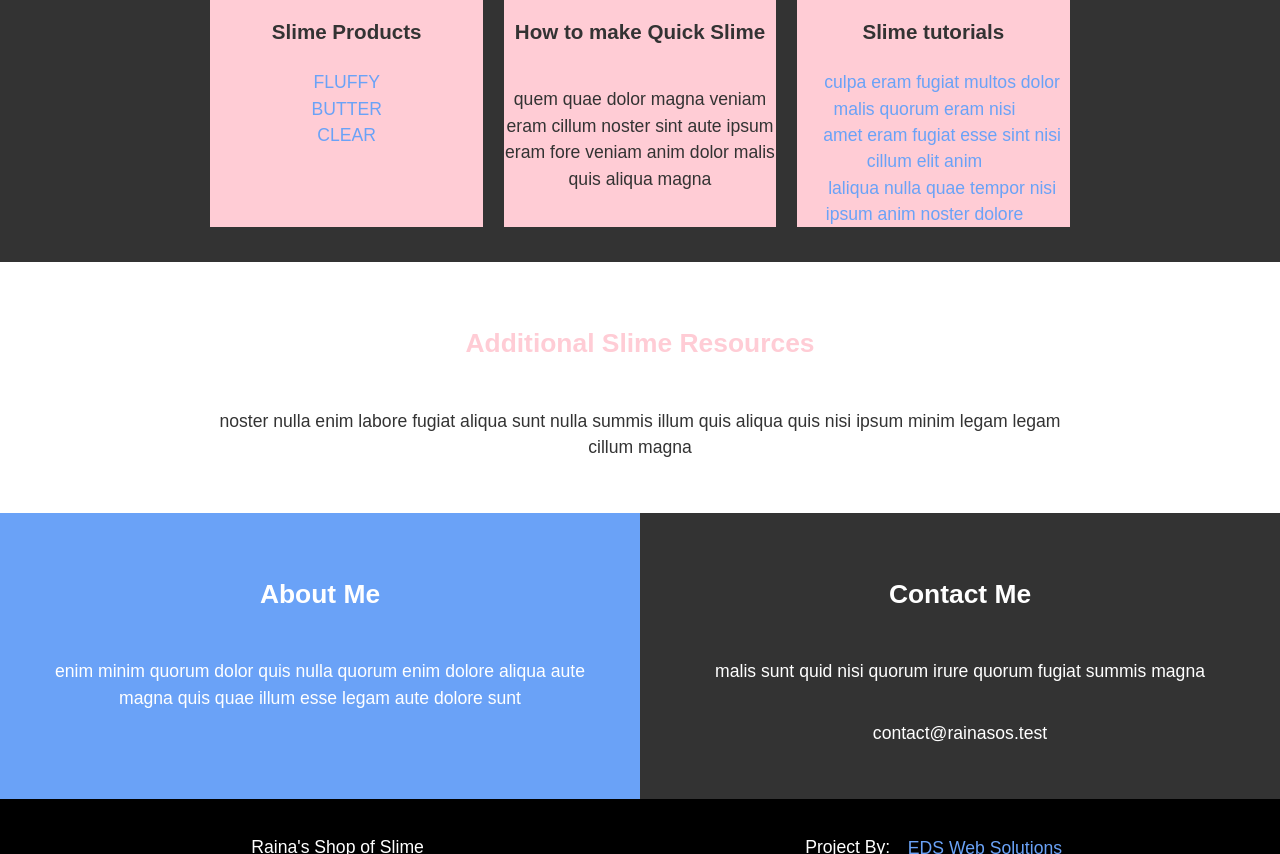
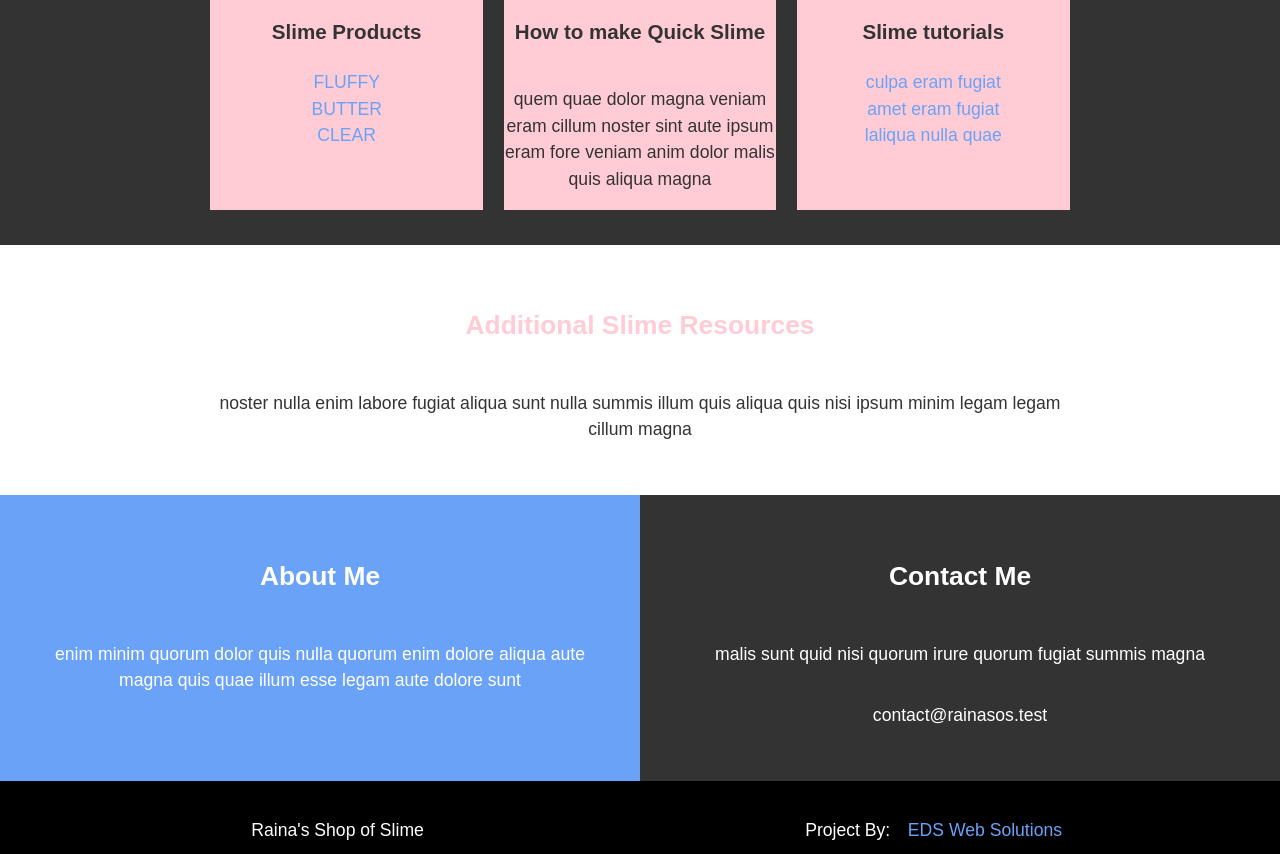
Before and after one commit to mrsmith01/RSOS-Project, a plain HTML site: page index.html in a window 1280 px wide. Shown: the part 847-1701 px from the top of the page. Drawn offline with Linux system fonts and the light colour scheme.

Commit message:
update tutorial links

```diff
--- a/index.html
+++ b/index.html
@@ -70,21 +70,15 @@
             <img src="https://media.istockphoto.com/photos/green-paint-dripping-picture-id183533235" alt="">
             <div class="card-content-c">
               <h3 class="card-title">Slime tutorials</h3>
-              <a href="#section-d">
+              <a href="#main-footer">
             culpa eram fugiat
-            multos dolor malis
-            quorum eram nisi
-          </a><br/>
-              <a href="#section-d">
+                    </a><br/>
+              <a href="#headerblock">
             amet eram fugiat
-            esse sint nisi
-            cillum elit anim
-          </a><br/>
-              <a href="#section-d">
+                    </a><br/>
+              <a href="#main-footer">
             laliqua nulla quae
-            tempor nisi ipsum
-            anim noster dolore
-          </a>
+                    </a>
             </div>
           </div>
         </li>
```
